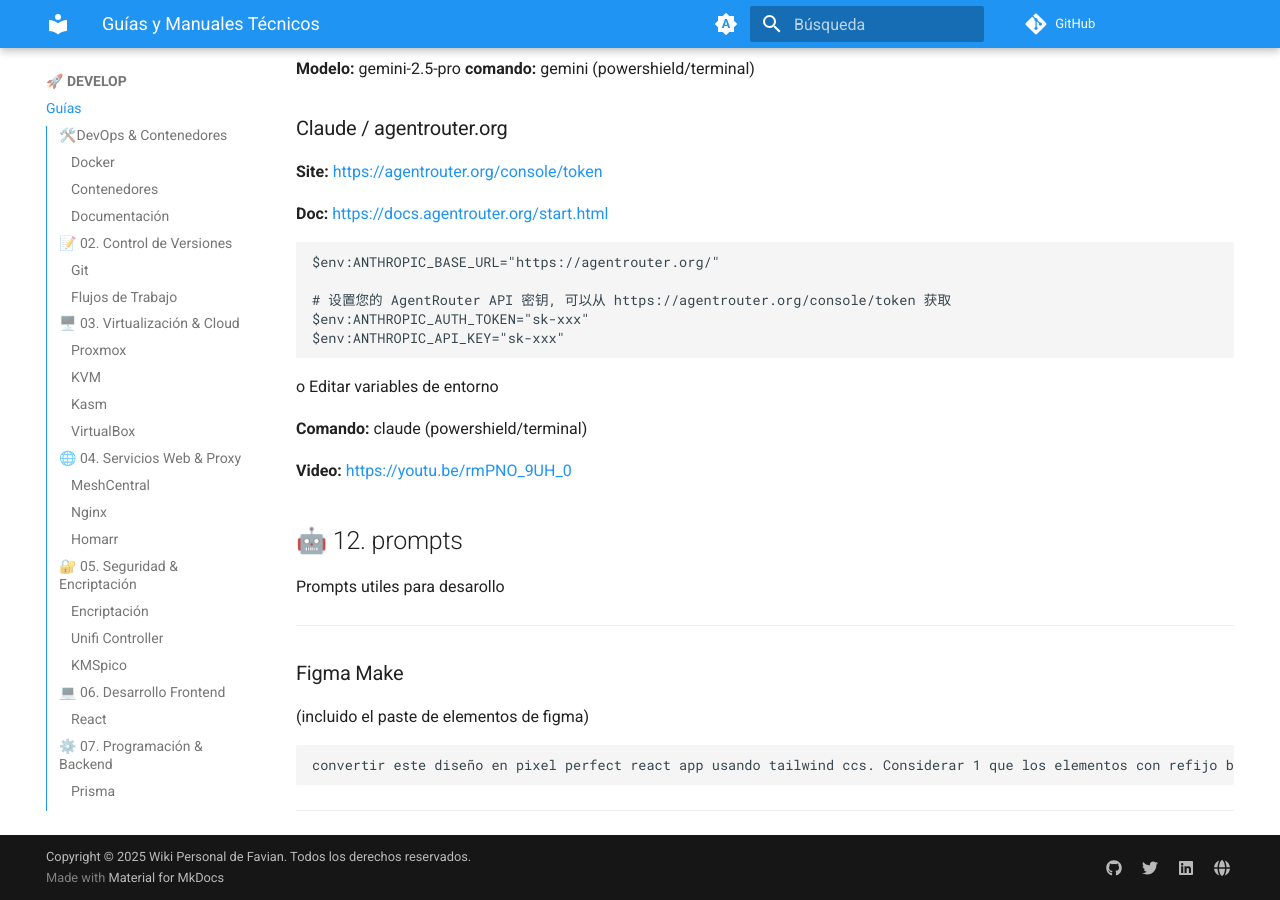
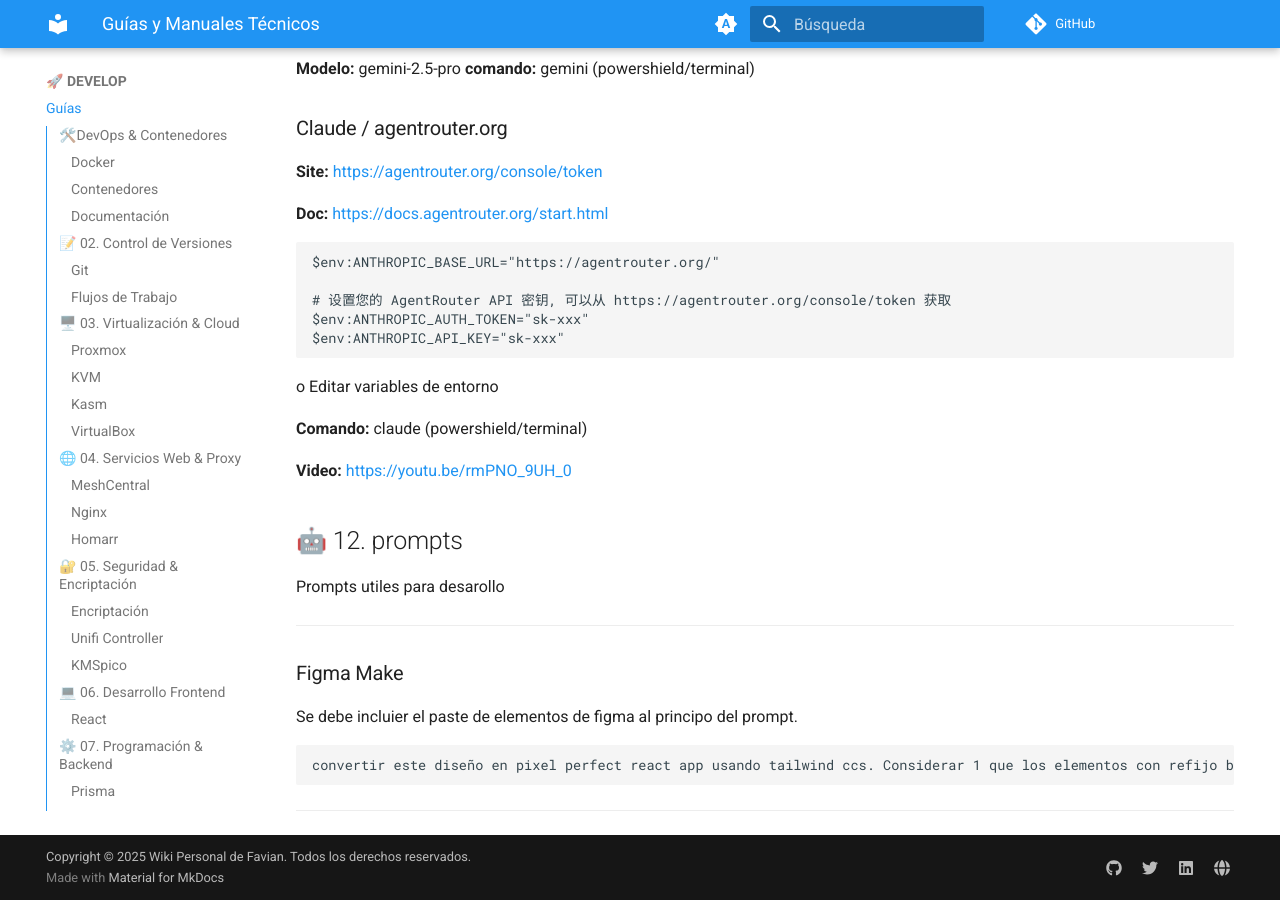
Before and after one commit to fabinnerself/fabiWiki, an MkDocs documentation site: the page built from docs/DEVELOP/guias/index.md, in a window 1280 px wide and 900 px high, scrolled down 14616 px. Built offline with MkDocs 1.6.1 and Material for MkDocs 9.7.7, drawn with Linux system fonts in a browser that asks for light colours.

Commit message:
upd promts

````diff
--- a/docs/DEVELOP/guias/index.md
+++ b/docs/DEVELOP/guias/index.md
@@ -707,7 +707,7 @@ Prompts utiles para desarollo
 
 ---
 ### Figma Make
-(incluido el paste de elementos de figma)
+Se debe incluier el paste de elementos de figma al principo del prompt.
 ```
 convertir este diseño en pixel perfect react app usando tailwind ccs. Considerar 1 que los elementos con refijo btn_(primary/secondary/terciary) seran botones. 2 que los elementos con prefijo card_ son tarjetas. 4 los elementos con prefijo link_ son links a la misma pagina y secciones 4 el codigo generado debe ser responsivo
 ```
````
